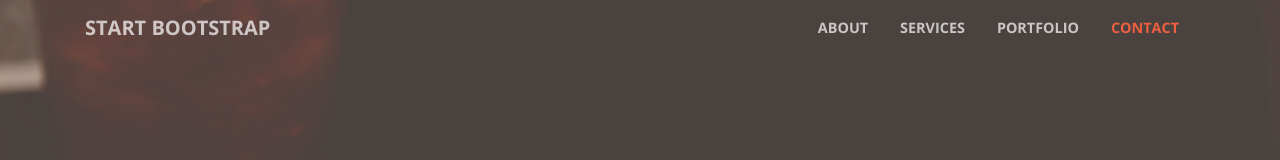
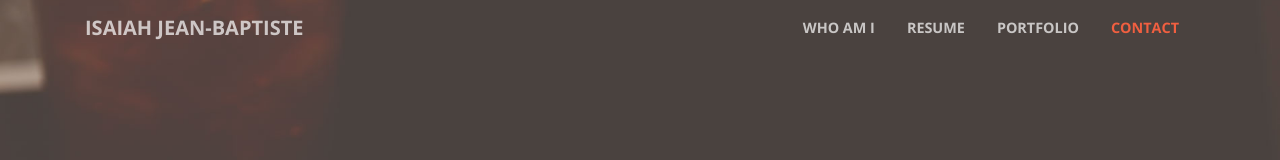
Before and after one commit to ZayJB/zayjb, a website with bundled scripts: page index.html in a window 1280 px wide. Shown: the top 160 px of the page. Built offline with nearby package versions, Linux system fonts and the light colour scheme.

Commit message:
Page-Top Header/Nav name changes

```diff
--- a/index.html
+++ b/index.html
@@ -32,17 +32,17 @@
     <!-- Navigation -->
     <nav class="navbar navbar-expand-lg navbar-light fixed-top" id="mainNav">
       <div class="container">
-        <a class="navbar-brand js-scroll-trigger" href="#page-top">Start Bootstrap</a>
+        <a class="navbar-brand js-scroll-trigger" href="#page-top">Isaiah Jean-Baptiste</a>
         <button class="navbar-toggler navbar-toggler-right" type="button" data-toggle="collapse" data-target="#navbarResponsive" aria-controls="navbarResponsive" aria-expanded="false" aria-label="Toggle navigation">
           <span class="navbar-toggler-icon"></span>
         </button>
         <div class="collapse navbar-collapse" id="navbarResponsive">
           <ul class="navbar-nav ml-auto">
             <li class="nav-item">
-              <a class="nav-link js-scroll-trigger" href="#about">About</a>
+              <a class="nav-link js-scroll-trigger" href="#about">Who Am I</a>
             </li>
             <li class="nav-item">
-              <a class="nav-link js-scroll-trigger" href="#services">Services</a>
+              <a class="nav-link js-scroll-trigger" href="#services">Resume</a>
             </li>
             <li class="nav-item">
               <a class="nav-link js-scroll-trigger" href="#portfolio">Portfolio</a>
```
